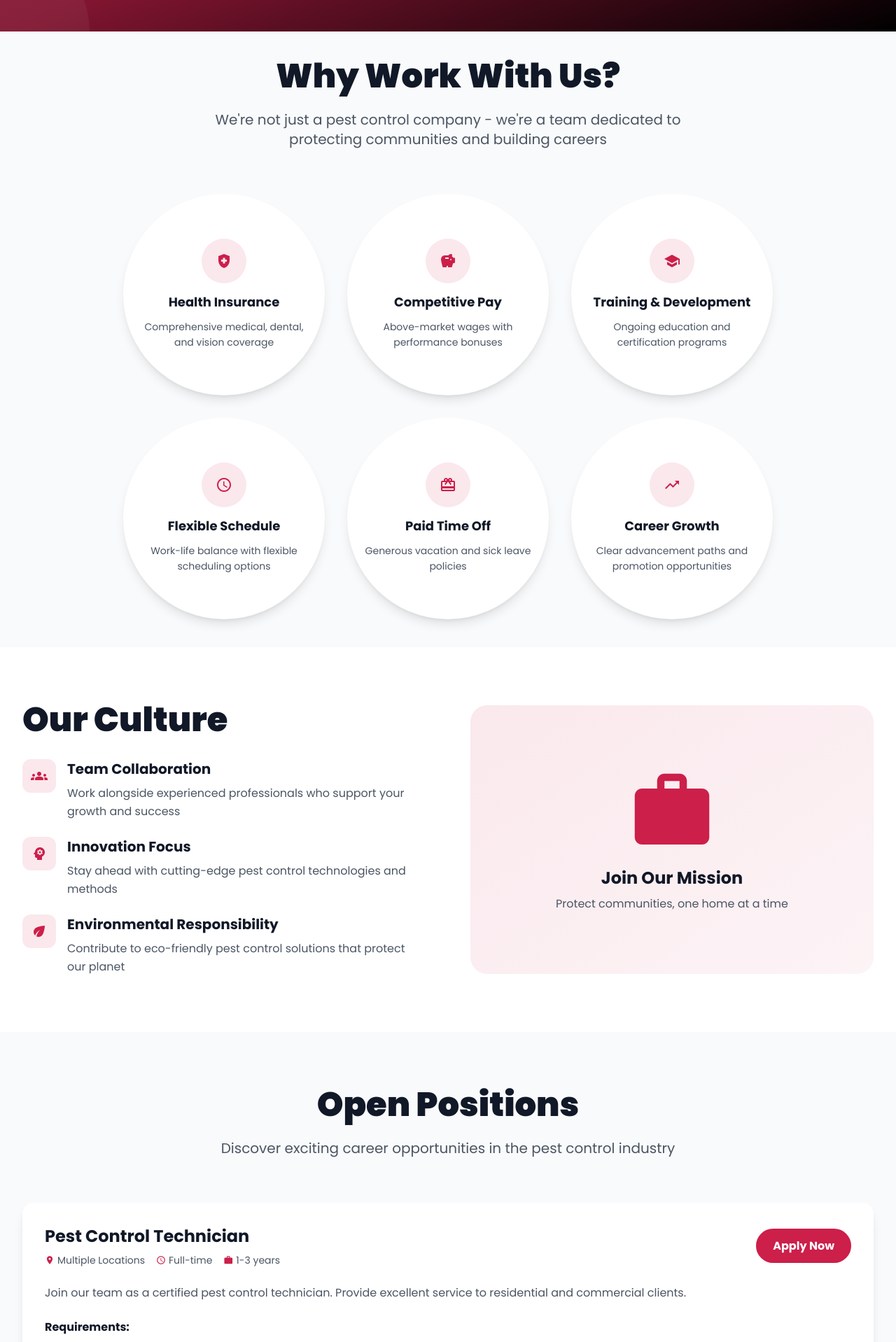
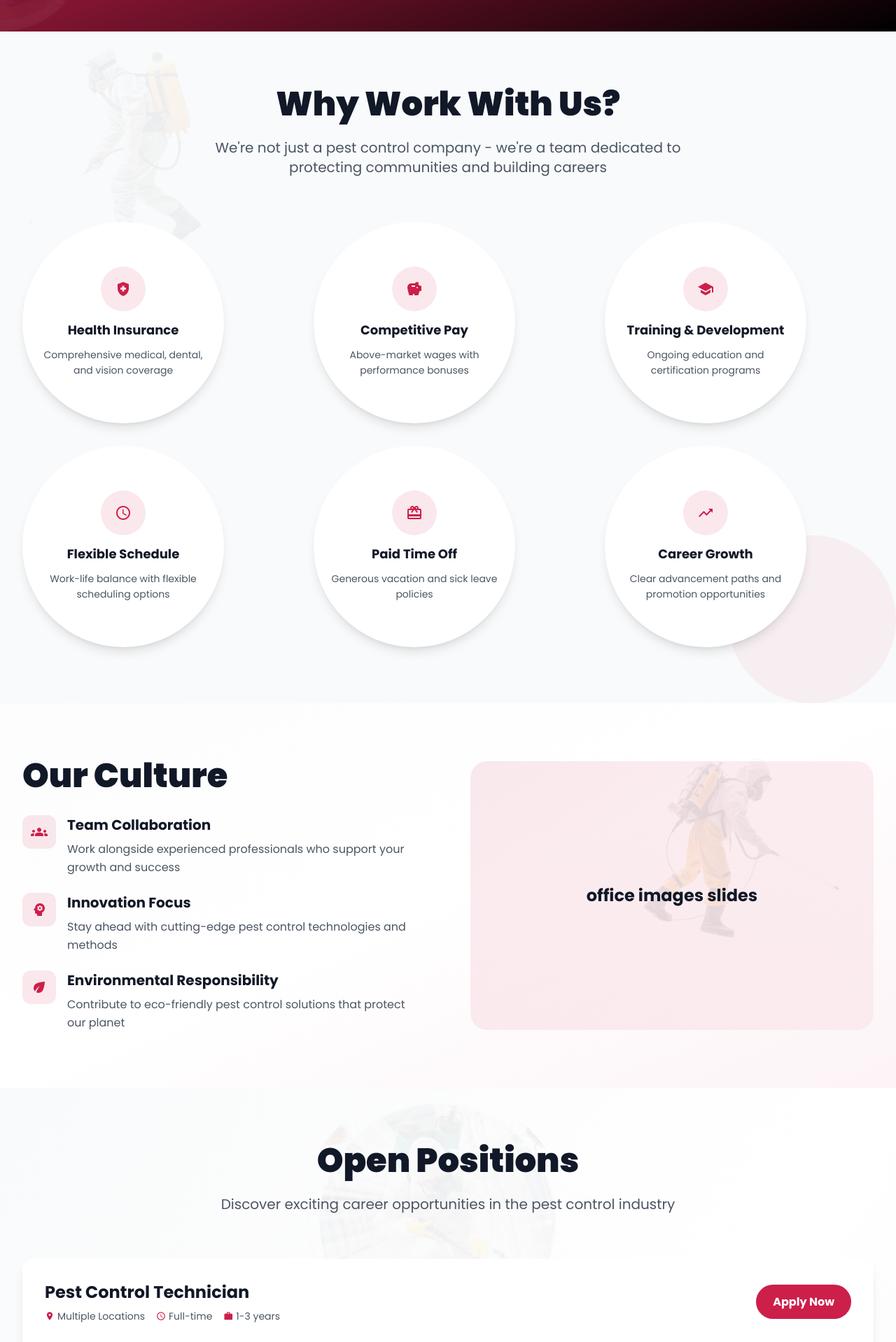
Before and after one commit to Neeraali-digital/PESTOZAP-FRONTEND, an Angular app: page /careers in a window 1280 px wide. Shown: the part 500-2418 px from the top of the page at 70% size. Built offline with nearby package versions, Linux system fonts and the light colour scheme.

Commit message:
Parallax Scrolling

```diff
--- a/src/app/pages/careers/careers.component.html
+++ b/src/app/pages/careers/careers.component.html
@@ -1,8 +1,12 @@
 <!-- Hero Section -->
 <section class="relative py-24 bg-gradient-to-br from-brand via-brand-dark to-black overflow-hidden">
   <div class="absolute inset-0 bg-black/20"></div>
-  <div class="absolute top-0 right-0 w-96 h-96 bg-white/5 rounded-full -translate-y-48 translate-x-48"></div>
-  <div class="absolute bottom-0 left-0 w-64 h-64 bg-white/5 rounded-full translate-y-32 -translate-x-32"></div>
+  <div class="absolute top-0 right-0 w-96 h-96 opacity-10 -translate-y-48 translate-x-48" [style.transform]="'translateY(' + scrollY * 0.3 + 'px) translateX(192px)'">
+    <img src="../../../assets/bg1.png" alt="" class="w-full h-full object-cover rounded-full">
+  </div>
+  <div class="absolute bottom-0 left-0 w-64 h-64 opacity-5 translate-y-32 -translate-x-32" [style.transform]="'translateY(' + scrollY * -0.2 + 'px) translateX(-128px)'">
+    <img src="../../../assets/bg2.png" alt="" class="w-full h-full object-cover rounded-full">
+  </div>
 
   <div class="relative z-10 max-w-7xl mx-auto px-6 lg:px-8 text-center">
     <h1 class="text-5xl lg:text-7xl font-black text-white mb-6 leading-tight">
@@ -23,8 +27,13 @@
 </section>
 
 <!-- Why Work With Us -->
-<section class="py-10 bg-gray-50 flex justify-center">
-  <div class="max-w-7xl mx-auto px-6 lg:px-8">
+<section class="py-20 bg-gray-50 relative overflow-hidden">
+  <div class="absolute top-0 left-0 w-80 h-80 opacity-5" [style.transform]="'translateY(' + scrollY * 0.4 + 'px)'">
+    <img src="../../../assets/bg3.png" alt="" class="w-full h-full object-cover">
+  </div>
+  <div class="absolute bottom-0 right-0 w-60 h-60 bg-brand/5 rounded-full" [style.transform]="'translateY(' + scrollY * -0.3 + 'px)'">
+  </div>
+  <div class="max-w-7xl mx-auto px-6 lg:px-8 relative z-10">
     <div class="text-center mb-16">
       <h2 class="text-4xl lg:text-5xl font-black text-gray-900 mb-6">Why Work With Us?</h2>
       <p class="text-xl text-gray-600 max-w-3xl mx-auto">We're not just a pest control company - we're a team dedicated to protecting communities and building careers</p>
@@ -43,8 +52,12 @@
 </section>
 
 <!-- Company Culture -->
-<section class="py-20 bg-white">
-  <div class="max-w-7xl mx-auto px-6 lg:px-8">
+<section class="py-20 bg-white relative overflow-hidden">
+  <div class="absolute inset-0 bg-gradient-to-br from-gray-50/50 via-white to-brand/5"></div>
+  <div class="absolute top-16 right-16 w-72 h-72 opacity-10" [style.transform]="'translateY(' + scrollY * 0.2 + 'px) rotate(12deg)'">
+    <img src="../../../assets/bg1.png" alt="" class="w-full h-full object-cover rounded-3xl">
+  </div>
+  <div class="max-w-7xl mx-auto px-6 lg:px-8 relative z-10">
     <div class="grid grid-cols-1 lg:grid-cols-2 gap-16 items-center">
       <div>
         <h2 class="text-4xl lg:text-5xl font-black text-gray-900 mb-8">Our Culture</h2>
@@ -84,9 +97,9 @@
       <div class="relative">
         <div class="bg-gradient-to-br from-brand/10 to-brand/5 rounded-3xl p-8 h-96 flex items-center justify-center">
           <div class="text-center">
-            <span class="material-icons text-brand text-9xl mb-4">work</span>
-            <h3 class="text-2xl font-bold text-gray-900">Join Our Mission</h3>
-            <p class="text-gray-600 mt-2">Protect communities, one home at a time</p>
+            <!-- <span class="material-icons text-brand text-9xl mb-4">work</span> -->
+            <h3 class="text-2xl font-bold text-gray-900">office images slides</h3>
+            <!-- <p class="text-gray-600 mt-2">Protect communities, one home at a time</p> -->
           </div>
         </div>
       </div>
@@ -95,8 +108,13 @@
 </section>
 
 <!-- Open Positions -->
-<section id="positions" class="py-20 bg-gray-50">
-  <div class="max-w-7xl mx-auto px-6 lg:px-8">
+<section id="positions" class="py-20 bg-gradient-to-br from-gray-50 via-white to-gray-100 relative overflow-hidden">
+  <div class="absolute top-0 left-1/3 w-96 h-96 opacity-5" [style.transform]="'translateY(' + scrollY * 0.5 + 'px)'">
+    <img src="../../../assets/bg2.png" alt="" class="w-full h-full object-cover rounded-full">
+  </div>
+  <div class="absolute bottom-0 right-0 w-48 h-48 bg-brand/10 rounded-full animate-pulse" [style.transform]="'translateY(' + scrollY * -0.4 + 'px)'">
+  </div>
+  <div class="max-w-7xl mx-auto px-6 lg:px-8 relative z-10">
     <div class="text-center mb-16">
       <h2 class="text-4xl lg:text-5xl font-black text-gray-900 mb-6">Open Positions</h2>
       <p class="text-xl text-gray-600 max-w-3xl mx-auto">Discover exciting career opportunities in the pest control industry</p>
@@ -209,8 +227,14 @@
 </div>
 
 <!-- Contact HR -->
-<section class="py-20 bg-brand">
-  <div class="max-w-4xl mx-auto text-center px-6 lg:px-8">
+<section class="py-20 bg-gradient-to-r from-brand via-brand-dark to-brand relative overflow-hidden">
+  <div class="absolute inset-0 bg-black/10"></div>
+  <div class="absolute top-0 left-0 w-64 h-64 opacity-10" [style.transform]="'translateY(' + scrollY * 0.3 + 'px)'">
+    <img src="../../../assets/bg3.png" alt="" class="w-full h-full object-cover rounded-full">
+  </div>
+  <div class="absolute bottom-0 right-0 w-80 h-80 bg-white/5 rounded-full -translate-y-40 translate-x-40" [style.transform]="'translateY(' + scrollY * -0.2 + 'px)'">
+  </div>
+  <div class="max-w-4xl mx-auto text-center px-6 lg:px-8 relative z-10">
     <h2 class="text-4xl lg:text-5xl font-black text-white mb-6">Questions About Careers?</h2>
     <p class="text-xl text-white/90 mb-8">
       Our HR team is here to help you with any questions about career opportunities at Pestozap.
--- a/src/app/pages/careers/careers.component.ts
+++ b/src/app/pages/careers/careers.component.ts
@@ -1,4 +1,4 @@
-import { Component } from '@angular/core';
+import { Component, OnInit, OnDestroy, HostListener } from '@angular/core';
 import { CommonModule } from '@angular/common';
 import { RouterModule } from '@angular/router';
 import { ReactiveFormsModule, FormBuilder, FormGroup, Validators } from '@angular/forms';
@@ -9,10 +9,11 @@ import { ReactiveFormsModule, FormBuilder, FormGroup, Validators } from '@angula
   imports: [CommonModule, RouterModule, ReactiveFormsModule],
   templateUrl: './careers.component.html'
 })
-export class CareersComponent {
+export class CareersComponent implements OnInit, OnDestroy {
   applicationForm: FormGroup;
   showModal = false;
   selectedPosition = '';
+  scrollY = 0;
 
   openPositions = [
     {
@@ -94,6 +95,21 @@ export class CareersComponent {
     });
   }
 
+  ngOnInit() {
+    this.updateScrollY();
+  }
+
+  ngOnDestroy() {}
+
+  @HostListener('window:scroll', [])
+  onWindowScroll() {
+    this.updateScrollY();
+  }
+
+  private updateScrollY() {
+    this.scrollY = window.pageYOffset;
+  }
+
   scrollToPositions(event: Event) {
     event.preventDefault();
     document.getElementById('positions')?.scrollIntoView({ behavior: 'smooth' });
```
